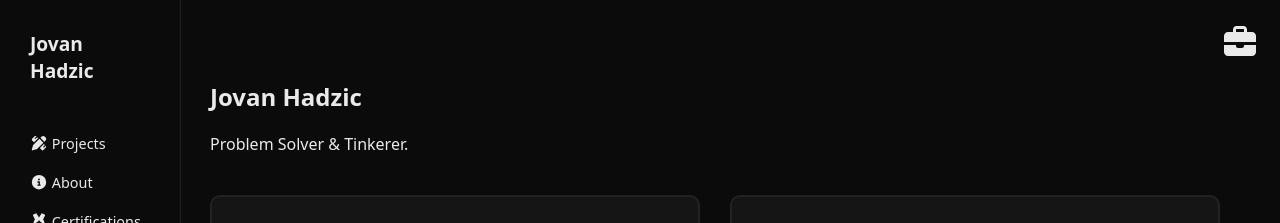
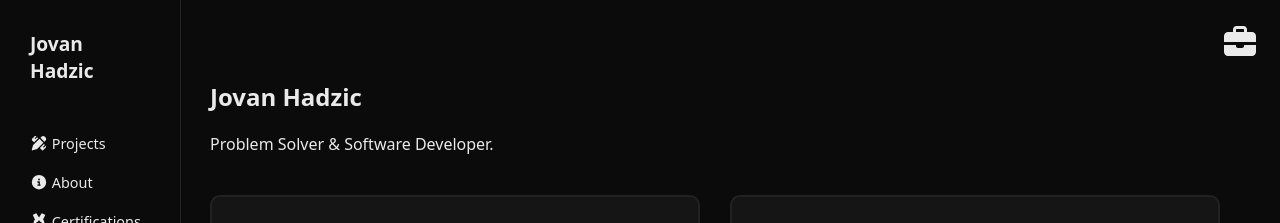
Before and after one commit to Jovan253/portfolio, a React (Create React App) app: page / in a window 1280 px wide. Shown: the top 223 px of the page. Built offline with nearby package versions, Linux system fonts and the light colour scheme.

Commit message:
fix: fix hero section in main page

```diff
--- a/src/pages/Home.jsx
+++ b/src/pages/Home.jsx
@@ -9,7 +9,7 @@ export default function Home() {
         <section className="hero">
           <h1>Jovan Hadzic</h1>
           <p>
-            Problem Solver & Tinkerer.
+            Problem Solver & Software Developer.
           </p>
         </section>
 
```
